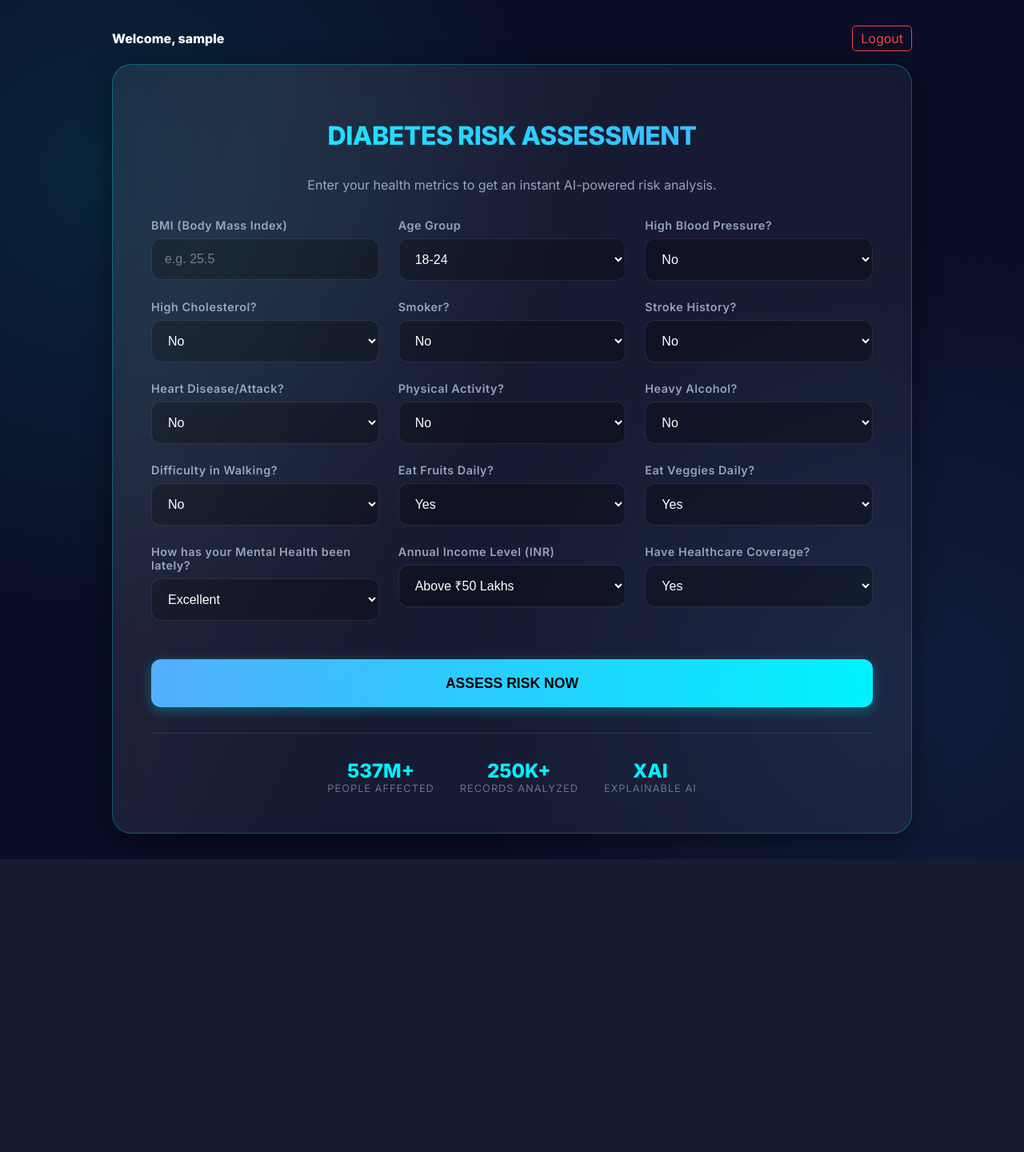
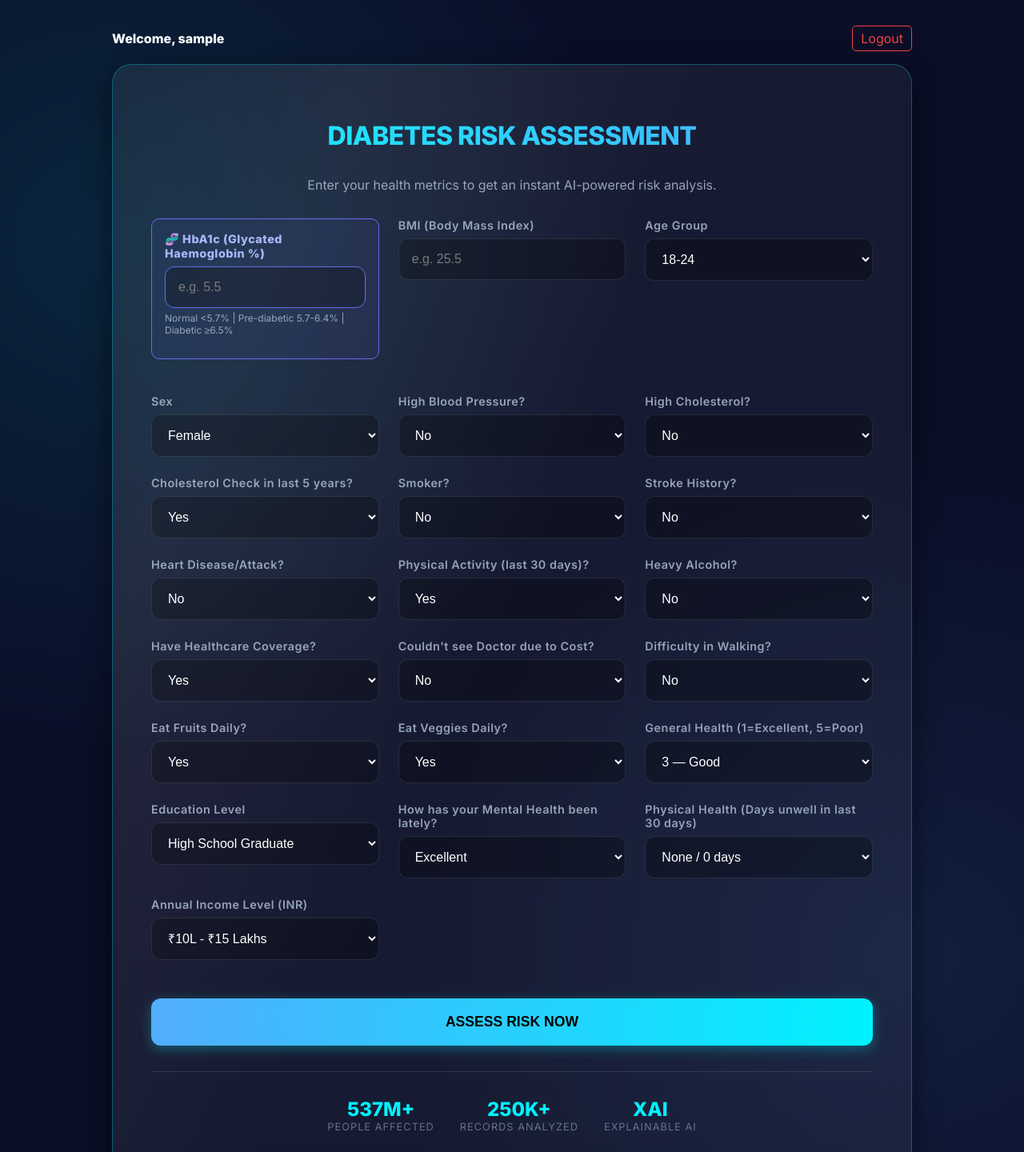
Before and after one commit to sohamdas360/diabetes-risk-app, a Flask app: page /dashboard in a window 1280 px wide. Shown: the top 1440 px of the page at 80% size. Before the commit the page ends 1074 px from the top, so only its background shows below. Run offline with Flask 3, Linux system fonts and the light colour scheme; the visitor is signed in with stand-in values (Sample User, id 1); data that the repository does not hold is empty.

Commit message:
MAJOR: Migrate to HbA1c-augmented model (97% Precision, 0.986 AUC). Full 35-feature pipeline. New form inputs: HbA1c, GenHlth, PhysHlth, CholCheck, Sex, Education, NoDocbcCost.

```diff
--- a/app.py
+++ b/app.py
@@ -77,19 +77,22 @@ def load_user(user_id):
         return User(id=user_data[0], username=user_data[1], password_hash=user_data[2])
     return None
 
-# Load Model and Columns
+# Load New HbA1c-Augmented Model Bundle
+model = None
+model_columns = []
+threshold = 0.44
+
 try:
-    with open('final_diabetes_model.pkl', 'rb') as f:
-        model = pickle.load(f)
-    with open('model_columns.pkl', 'rb') as f:
-        model_columns = pickle.load(f)
-    print("Model and columns loaded successfully.")
+    with open('best_model_augmented.pkl', 'rb') as f:
+        bundle = pickle.load(f)
+    model = bundle['model']
+    threshold = bundle['threshold']
+    model_columns = bundle['features']
+    print(f"HbA1c Model loaded. Threshold={threshold}, Features={len(model_columns)}")
 except Exception as e:
-    print(f"Error loading model files: {e}")
-    model = None
-    model_columns = []
+    print(f"Error loading model: {e}")
 
-# Initialize SHAP Explainer (TreeExplainer for XGBoost)
+# Initialize SHAP Explainer
 explainer = None
 if model:
     try:
@@ -192,80 +195,82 @@ def predict():
         return "Model not loaded correctly. Please check server logs.", 500
 
     try:
-        # Extract features from form
+        # ── 1. RAW USER INPUTS ──────────────────────────────────────────
         input_data = {}
 
         # Binary features (0/1)
-        binary_features = ['HighBP', 'HighChol', 'Smoker', 'Stroke',
-                          'HeartDiseaseorAttack', 'PhysActivity',
-                          'HvyAlcoholConsump', 'DiffWalk', 'Fruits', 'Veggies']
-
+        binary_features = ['HighBP', 'HighChol', 'CholCheck', 'Smoker', 'Stroke',
+                           'HeartDiseaseorAttack', 'PhysActivity',
+                           'HvyAlcoholConsump', 'AnyHealthcare', 'NoDocbcCost',
+                           'DiffWalk', 'Fruits', 'Veggies']
         for feature in binary_features:
             input_data[feature] = int(flask.request.form.get(feature) or 0)
 
-        # Numeric/Category features
-        input_data['BMI'] = float(flask.request.form.get('BMI') or 0)
-        input_data['Age'] = int(flask.request.form.get('Age') or 1)
+        # Numeric / Categorical
+        input_data['BMI']       = float(flask.request.form.get('BMI') or 22)
+        input_data['Age']       = int(flask.request.form.get('Age') or 1)
+        input_data['Sex']       = int(flask.request.form.get('Sex') or 0)
+        input_data['Education'] = int(flask.request.form.get('Education') or 4)
+        input_data['Income']    = int(flask.request.form.get('Income') or 5)
+        input_data['GenHlth']   = int(flask.request.form.get('GenHlth') or 3)
+        input_data['HbA1c']     = float(flask.request.form.get('HbA1c') or 5.5)
 
-        # Mapping 1-5 Scale back to raw Days for the model
-        # 5: Excellent(0), 4: Good(2), 3: Neutral(7), 2: Poor(15), 1: Very Poor(30)
+        # MentHlth: 1-5 scale → representative days
         ment_scale = int(flask.request.form.get('MentHlthScale') or 5)
         scale_to_days = {5: 0, 4: 2, 3: 7, 2: 15, 1: 30}
         input_data['MentHlth'] = scale_to_days.get(ment_scale, 0)
 
-        input_data['Income'] = int(flask.request.form.get('Income') or 1)
-        input_data['AnyHealthcare'] = int(flask.request.form.get('AnyHealthcare') or 0)
+        # PhysHlth: 1-5 scale → representative days
+        phys_scale = int(flask.request.form.get('PhysHlthScale') or 5)
+        input_data['PhysHlth'] = scale_to_days.get(phys_scale, 0)
 
         # Validation
         if input_data['BMI'] < 10 or input_data['BMI'] > 100:
-             return "Invalid BMI: Please enter a value between 10 and 100.", 400
+            return "Invalid BMI: Please enter a value between 10 and 100.", 400
+        if not (4.0 <= input_data['HbA1c'] <= 14.0):
+            return "Invalid HbA1c: Please enter a value between 4.0 and 14.0.", 400
 
-        # --- NEW FEATURE MERGING (indices) ---
-        # 1. Metabolic_Index: (HighBP + HighChol) * BMI
-        input_data['Metabolic_Index'] = (input_data['HighBP'] + input_data['HighChol']) * input_data['BMI']
+        # ── 2. FEATURE ENGINEERING (matches train_augmented.py exactly) ──
+        hba1c = input_data['HbA1c']
+        input_data['HbA1c_diabetic']    = 1 if hba1c >= 6.5 else 0
+        input_data['HbA1c_prediabetic'] = 1 if 5.7 <= hba1c < 6.5 else 0
+        input_data['HbA1c_sq']          = hba1c ** 2
+        input_data['HbA1c_BMI']         = hba1c * input_data['BMI']
+        input_data['HbA1c_Age']         = hba1c * input_data['Age']
+        input_data['HbA1c_HighBP']      = hba1c * input_data['HighBP']
+        input_data['RiskScore']         = (input_data['HighBP'] + input_data['HighChol'] +
+                                           input_data['HeartDiseaseorAttack'] + input_data['Stroke'] +
+                                           input_data['DiffWalk'] + (1 if input_data['GenHlth'] >= 4 else 0))
+        input_data['BMI_obese']         = 1 if input_data['BMI'] >= 30 else 0
+        input_data['BMI_sq']            = input_data['BMI'] ** 2
+        input_data['Age_BMI']           = input_data['Age'] * input_data['BMI']
+        input_data['Age_GenHlth']       = input_data['Age'] * input_data['GenHlth']
+        input_data['Combo_BP_Chol']     = input_data['HighBP'] * input_data['HighChol']
+        input_data['HeartStroke']       = input_data['HeartDiseaseorAttack'] * input_data['Stroke']
 
-        # 2. Physical_Fragility: Age * (DiffWalk + Stroke + HeartDiseaseorAttack + 1)
-        input_data['Physical_Fragility'] = input_data['Age'] * (input_data['DiffWalk'] + input_data['Stroke'] + input_data['HeartDiseaseorAttack'] + 1)
+        # Determine HbA1c status label for UI
+        if hba1c >= 6.5:
+            hba1c_status = ('Diabetic Range', '#ef4444')
+        elif hba1c >= 5.7:
+            hba1c_status = ('Pre-diabetic Range', '#f59e0b')
+        else:
+            hba1c_status = ('Normal Range', '#10b981')
 
-        # 3. Lifestyle Penalty: High Smoking/Alcohol/Inactivity = High Score
-        input_data['Lifestyle_Penalty'] = (2 * input_data['Smoker']) + (2 * input_data['HvyAlcoholConsump']) + (1 - input_data['PhysActivity']) + (1 - input_data['Fruits']) + (1 - input_data['Veggies'])
+        # Legacy metabolic score for UI display
+        metabolic_score = input_data['HighBP'] + input_data['HighChol'] + input_data['BMI_obese']
 
-        # 4. Psychosocial_Stress: Mental Health + (9 - Income) + (No Healthcare * 2)
-        input_data['Psychosocial_Stress'] = input_data['MentHlth'] + (9 - input_data['Income']) + ((1 - input_data['AnyHealthcare']) * 2)
-
-        # 5. Synergistic Habit Risk: Habits + Age/BMI multiplier
-        input_data['Synergistic_Habit_Risk'] = (input_data['Smoker'] + input_data['HvyAlcoholConsump']) * (input_data['BMI'] / 10 + input_data['Age'] / 5 + 1)
-
-        # Legacy Metabolic Score for UI display
-        metabolic_score = input_data['HighBP'] + input_data['HighChol'] + (1 if input_data['BMI'] > 30 else 0)
-
-        # Create DataFrame in the correct order
+        # ── 3. BUILD DATAFRAME IN MODEL COLUMN ORDER ────────────────────
         df = pd.DataFrame([input_data])
         df = df.reindex(columns=model_columns, fill_value=0)
 
-        # DATA FIX: Enforce float types and string columns to satisfy strict XGBoost checks
+        # Enforce float + string column names (cross-platform XGBoost fix)
         df = df.astype(float)
         df.columns = df.columns.astype(str)
 
-        # Make Prediction
-        # Updated Threshold for 92%+ Recall
-        threshold = 0.27
-
-        # ULTIMATE FIX for 'feature names' error on Render/Linux
-        # The issue: XGBoost model pickled on Windows has strict feature validation
-        # Solution: Convert to numpy array and use booster's predict with feature validation disabled
-
-        # Convert DataFrame to numpy array (bypasses pandas metadata issues)
+        # ── 4. PREDICTION ───────────────────────────────────────────────
         input_array = df.values
-
-        # Get the underlying XGBoost Booster object
         booster = model.get_booster()
-
-        # Create DMatrix from numpy array with explicit feature names
-        # Note: feature_names must match exactly what model was trained with
         dtest = xgboost.DMatrix(input_array, feature_names=list(df.columns))
-
-        # Predict using the booster (returns probability for binary classification)
         probability = booster.predict(dtest)[0]
 
         prediction = 1 if probability >= threshold else 0
@@ -297,41 +302,48 @@ def predict():
             raw_top_names = [name for name, val in top_3]
             top_factor_values = [float(val) for name, val in top_3]
 
-            # Map technical names
+            # Map technical names to readable labels
             readable_map = {
-                'HighBP': 'High Blood Pressure', 'HighChol': 'High Cholesterol', 'Metabolic_Score': 'Metabolic Score',
-                'BMI': 'Body Mass Index', 'Age': 'Age Group',
-                'Metabolic_Index': 'Metabolic Index', 'Physical_Fragility': 'Physical Fragility Index',
-                'Lifestyle_Penalty': 'Lifestyle Hazard Score', 'Psychosocial_Stress': 'Stress Index',
-                'Synergistic_Habit_Risk': 'Habit Synergy Risk'
+                'HbA1c': 'HbA1c Level', 'HbA1c_sq': 'HbA1c (Squared)', 'HbA1c_diabetic': 'Diabetic HbA1c',
+                'HbA1c_BMI': 'HbA1c × BMI Interaction', 'HbA1c_Age': 'HbA1c × Age Interaction',
+                'HbA1c_HighBP': 'HbA1c × Blood Pressure', 'RiskScore': 'Clinical Risk Score',
+                'BMI': 'Body Mass Index', 'BMI_sq': 'BMI (Squared)', 'Age': 'Age Group',
+                'HighBP': 'High Blood Pressure', 'HighChol': 'High Cholesterol',
+                'Combo_BP_Chol': 'BP + Cholesterol Combo', 'Age_BMI': 'Age × BMI Interaction',
+                'HeartDiseaseorAttack': 'Heart Disease', 'Stroke': 'Stroke History',
+                'DiffWalk': 'Difficulty Walking', 'GenHlth': 'General Health'
             }
             top_factor_names = [readable_map.get(f, f) for f in raw_top_names]
 
-            # PREPARING HEALTH INDICES FOR UI (Transparency)
+            # HEALTH INDICES FOR TRANSPARENCY CARDS
             health_indices = {
+                'hba1c': {
+                    'name': 'HbA1c Status',
+                    'score': round(hba1c, 1),
+                    'status_label': hba1c_status[0],
+                    'status_color': hba1c_status[1],
+                    'desc': 'Glycated haemoglobin — the gold-standard marker for diabetes diagnosis.'
+                },
+                'clinical': {
+                    'name': 'Clinical Risk Score',
+                    'score': round(input_data['RiskScore'], 0),
+                    'status_label': 'High' if input_data['RiskScore'] >= 3 else 'Moderate' if input_data['RiskScore'] >= 1 else 'Low',
+                    'status_color': '#ef4444' if input_data['RiskScore'] >= 3 else '#f59e0b' if input_data['RiskScore'] >= 1 else '#10b981',
+                    'desc': 'Sum of serious comorbidities: BP, Cholesterol, Heart Disease, Stroke, Walking Difficulty.'
+                },
                 'metabolic': {
-                    'name': 'Metabolic Index',
-                    'score': round(input_data['Metabolic_Index'], 1),
-                    'formula': '(High BP + High Chol) × BMI',
-                    'desc': 'Measures combined stress from blood metrics and weight.'
-                },
-                'fragility': {
-                    'name': 'Physical Fragility',
-                    'score': round(input_data['Physical_Fragility'], 1),
-                    'formula': 'Age × (Physical Limits + History + 1)',
-                    'desc': 'Captures how age and physical history increase vulnerability.'
+                    'name': 'Metabolic State',
+                    'score': metabolic_score,
+                    'status_label': 'Obese' if input_data['BMI_obese'] else 'Normal Weight',
+                    'status_color': '#ef4444' if input_data['BMI_obese'] else '#10b981',
+                    'desc': 'Captures weight, blood pressure, and cholesterol together as metabolic syndrome markers.'
                 },
                 'lifestyle': {
-                    'name': 'Lifestyle Hazard',
-                    'score': round(input_data['Lifestyle_Penalty'], 1),
-                    'formula': '(2×Habits) + Inactivity + Low Nutrition',
-                    'desc': 'Measures the penalty for unhealthy behaviors.'
-                },
-                'stress': {
-                    'name': 'Psychosocial Stress',
-                    'score': round(input_data['Psychosocial_Stress'], 1),
-                    'formula': 'Mental Health + Economic Pressure + Healthcare Barrier',
-                    'desc': 'Holistic view of mental and environmental stress factors.'
+                    'name': 'Lifestyle Risk',
+                    'score': int(not input_data['PhysActivity']) + int(input_data['Smoker']) + int(input_data['HvyAlcoholConsump']),
+                    'status_label': 'Needs Improvement' if (not input_data['PhysActivity'] or input_data['Smoker']) else 'Healthy',
+                    'status_color': '#f59e0b' if (not input_data['PhysActivity'] or input_data['Smoker']) else '#10b981',
+                    'desc': 'Reflects smoking, heavy alcohol, and physical inactivity as modifiable risk factors.'
                 }
             }
 
@@ -376,10 +388,21 @@ def predict():
                      bmi_s = 1 if temp_data['BMI'] > 30 else 0
                      temp_data['Metabolic_Score'] = temp_data['HighBP'] + temp_data['HighChol'] + bmi_s
 
+                # Re-compute HbA1c interaction features for counterfactual
+                t_h = temp_data.get('HbA1c', hba1c)
+                temp_data['HbA1c_sq'] = t_h ** 2
+                temp_data['HbA1c_BMI'] = t_h * temp_data.get('BMI', input_data['BMI'])
+                temp_data['HbA1c_Age'] = t_h * temp_data.get('Age', input_data['Age'])
+                temp_data['HbA1c_HighBP'] = t_h * temp_data.get('HighBP', input_data['HighBP'])
+                temp_data['BMI_obese'] = 1 if temp_data.get('BMI', input_data['BMI']) >= 30 else 0
+                temp_data['BMI_sq'] = temp_data.get('BMI', input_data['BMI']) ** 2
                 # Predict
                 t_df = pd.DataFrame([temp_data])
                 t_df = t_df.reindex(columns=model_columns, fill_value=0)
-                t_prob = model.predict_proba(t_df)[:, 1][0]
+                t_df = t_df.astype(float)
+                t_arr = t_df.values
+                t_dtest = xgboost.DMatrix(t_arr, feature_names=list(t_df.columns))
+                t_prob = booster.predict(t_dtest)[0]
 
                 # Check for improvement
                 # If they have the risk factor, we show the advice if it drops risk > 0.5%
--- a/templates/dashboard.html
+++ b/templates/dashboard.html
@@ -25,6 +25,14 @@
                 AI-powered risk analysis.</p>
 
             <form action="{{ url_for('predict') }}" method="POST">
+
+                <!-- ⭐ MOST IMPORTANT: HbA1c -->
+                <div class="form-group" style="border: 1px solid #6366f1; border-radius: 10px; padding: 1rem; margin-bottom: 1.2rem; background: rgba(99,102,241,0.08);">
+                    <label for="HbA1c" style="color: #a5b4fc; font-weight: bold;">🧬 HbA1c (Glycated Haemoglobin %)</label>
+                    <input type="number" step="0.1" name="HbA1c" required placeholder="e.g. 5.5" min="4.0" max="14.0" style="border: 1px solid #6366f1;">
+                    <p style="font-size:0.75rem; color:#94a3b8; margin-top:5px;">Normal &lt;5.7% | Pre-diabetic 5.7-6.4% | Diabetic ≥6.5%</p>
+                </div>
+
                 <!-- Numeric Inputs -->
                 <div class="form-group">
                     <label for="BMI">BMI (Body Mass Index)</label>
@@ -48,30 +56,30 @@
                         <option value="13">80+</option>
                     </select>
                 </div>
+                <div class="form-group">
+                    <label>Sex</label>
+                    <select name="Sex">
+                        <option value="0">Female</option>
+                        <option value="1">Male</option>
+                    </select>
+                </div>
 
-                <!-- Binary Inputs -->
-                <div class="form-group">
-                    <label>High Blood Pressure?</label>
-                    <select name="HighBP">
+                <div class="form-group"><label>High Blood Pressure?</label><select name="HighBP">
                         <option value="0">No</option>
                         <option value="1">Yes</option>
-                    </select>
-                </div>
-                <div class="form-group">
-                    <label>High Cholesterol?</label>
-                    <select name="HighChol">
+                    </select></div>
+                <div class="form-group"><label>High Cholesterol?</label><select name="HighChol">
                         <option value="0">No</option>
                         <option value="1">Yes</option>
-                    </select>
-                </div>
-                <div class="form-group">
-                    <label>Smoker?</label>
-                    <select name="Smoker">
+                    </select></div>
+                <div class="form-group"><label>Cholesterol Check in last 5 years?</label><select name="CholCheck">
+                        <option value="1">Yes</option>
+                        <option value="0">No</option>
+                    </select></div>
+                <div class="form-group"><label>Smoker?</label><select name="Smoker">
                         <option value="0">No</option>
                         <option value="1">Yes</option>
-                    </select>
-                </div>
-                <!-- Other Binary -->
+                    </select></div>
                 <div class="form-group"><label>Stroke History?</label><select name="Stroke">
                         <option value="0">No</option>
                         <option value="1">Yes</option>
@@ -80,11 +88,19 @@
                         <option value="0">No</option>
                         <option value="1">Yes</option>
                     </select></div>
-                <div class="form-group"><label>Physical Activity?</label><select name="PhysActivity">
+                <div class="form-group"><label>Physical Activity (last 30 days)?</label><select name="PhysActivity">
+                        <option value="1">Yes</option>
+                        <option value="0">No</option>
+                    </select></div>
+                <div class="form-group"><label>Heavy Alcohol?</label><select name="HvyAlcoholConsump">
                         <option value="0">No</option>
                         <option value="1">Yes</option>
                     </select></div>
-                <div class="form-group"><label>Heavy Alcohol?</label><select name="HvyAlcoholConsump">
+                <div class="form-group"><label>Have Healthcare Coverage?</label><select name="AnyHealthcare">
+                        <option value="1">Yes</option>
+                        <option value="0">No</option>
+                    </select></div>
+                <div class="form-group"><label>Couldn't see Doctor due to Cost?</label><select name="NoDocbcCost">
                         <option value="0">No</option>
                         <option value="1">Yes</option>
                     </select></div>
@@ -93,7 +109,6 @@
                         <option value="1">Yes</option>
                     </select></div>
 
-                <!-- Additional Required Features -->
                 <div class="form-group">
                     <label>Eat Fruits Daily?</label>
                     <select name="Fruits">
@@ -108,8 +123,29 @@
                         <option value="0">No</option>
                     </select>
                 </div>
+                <div class="form-group">
+                    <label>General Health (1=Excellent, 5=Poor)</label>
+                    <select name="GenHlth">
+                        <option value="1">1 — Excellent</option>
+                        <option value="2">2 — Very Good</option>
+                        <option value="3" selected>3 — Good</option>
+                        <option value="4">4 — Fair</option>
+                        <option value="5">5 — Poor</option>
+                    </select>
+                </div>
+                <div class="form-group">
+                    <label>Education Level</label>
+                    <select name="Education">
+                        <option value="6">University / College Graduate</option>
+                        <option value="5">Some College</option>
+                        <option value="4" selected>High School Graduate</option>
+                        <option value="3">Some High School</option>
+                        <option value="2">Elementary School</option>
+                        <option value="1">No Formal Education</option>
+                    </select>
+                </div>
 
-                <!-- Psychosocial Features -->
+                <!-- Psychosocial & Health Days -->
                 <div class="form-group">
                     <label>How has your Mental Health been lately?</label>
                     <select name="MentHlthScale">
@@ -121,23 +157,26 @@
                     </select>
                 </div>
                 <div class="form-group">
+                    <label>Physical Health (Days unwell in last 30 days)</label>
+                    <select name="PhysHlthScale">
+                        <option value="5">None / 0 days</option>
+                        <option value="4">1-3 days</option>
+                        <option value="3">About a week</option>
+                        <option value="2">About 2 weeks</option>
+                        <option value="1">Most of the month</option>
+                    </select>
+                </div>
+                <div class="form-group">
                     <label>Annual Income Level (INR)</label>
                     <select name="Income">
                         <option value="8">Above ₹50 Lakhs</option>
                         <option value="7">₹25L - ₹50 Lakhs</option>
                         <option value="6">₹15L - ₹25 Lakhs</option>
-                        <option value="5">₹10L - ₹15 Lakhs</option>
+                        <option value="5" selected>₹10L - ₹15 Lakhs</option>
                         <option value="4">₹7.5L - ₹10 Lakhs</option>
                         <option value="3">₹5L - ₹7.5 Lakhs</option>
                         <option value="2">₹2.5L - ₹5 Lakhs</option>
                         <option value="1">Below ₹2.5 Lakhs</option>
-                    </select>
-                </div>
-                <div class="form-group">
-                    <label>Have Healthcare Coverage?</label>
-                    <select name="AnyHealthcare">
-                        <option value="1">Yes</option>
-                        <option value="0">No</option>
                     </select>
                 </div>
 
```
Also changed, not shown: 1 other file.
